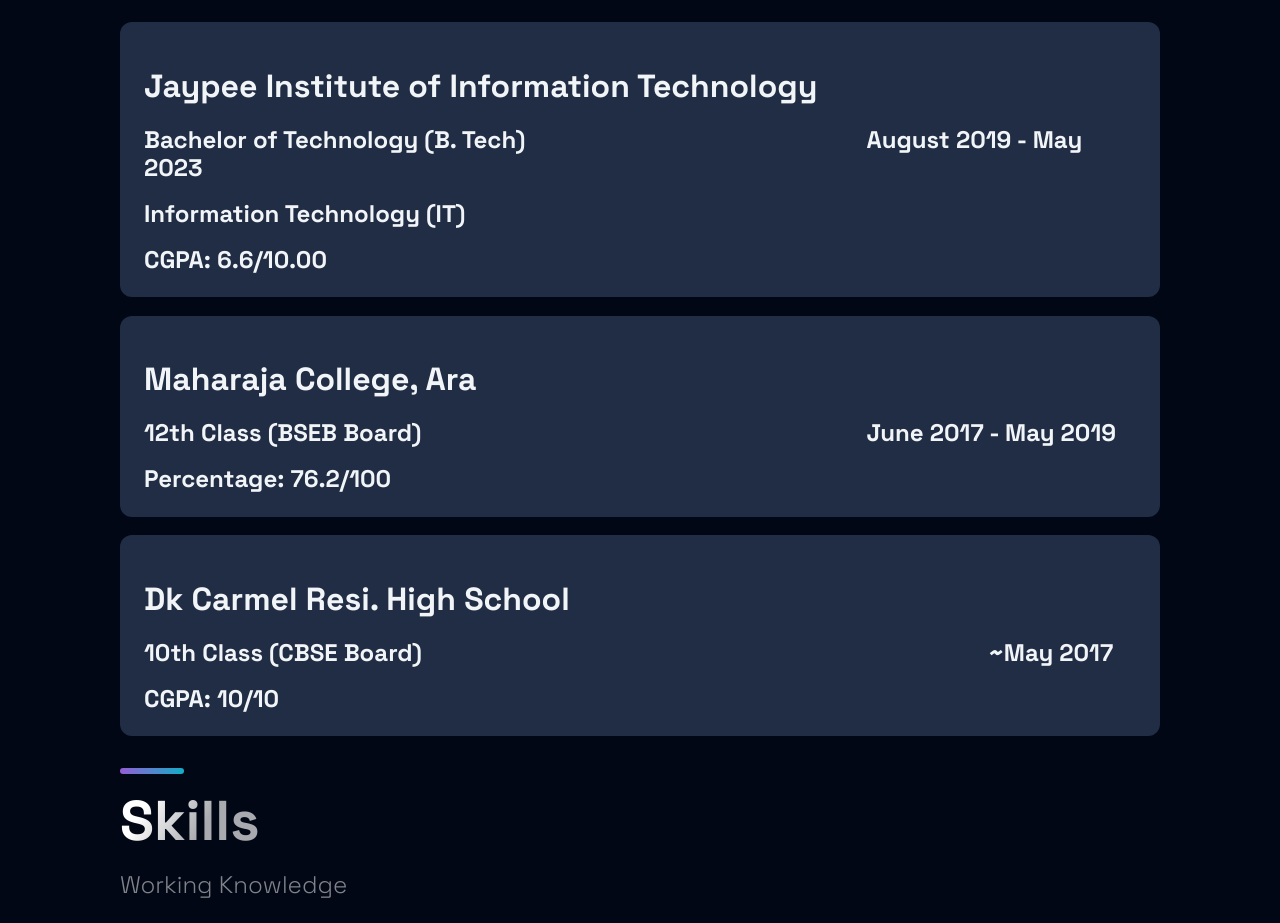
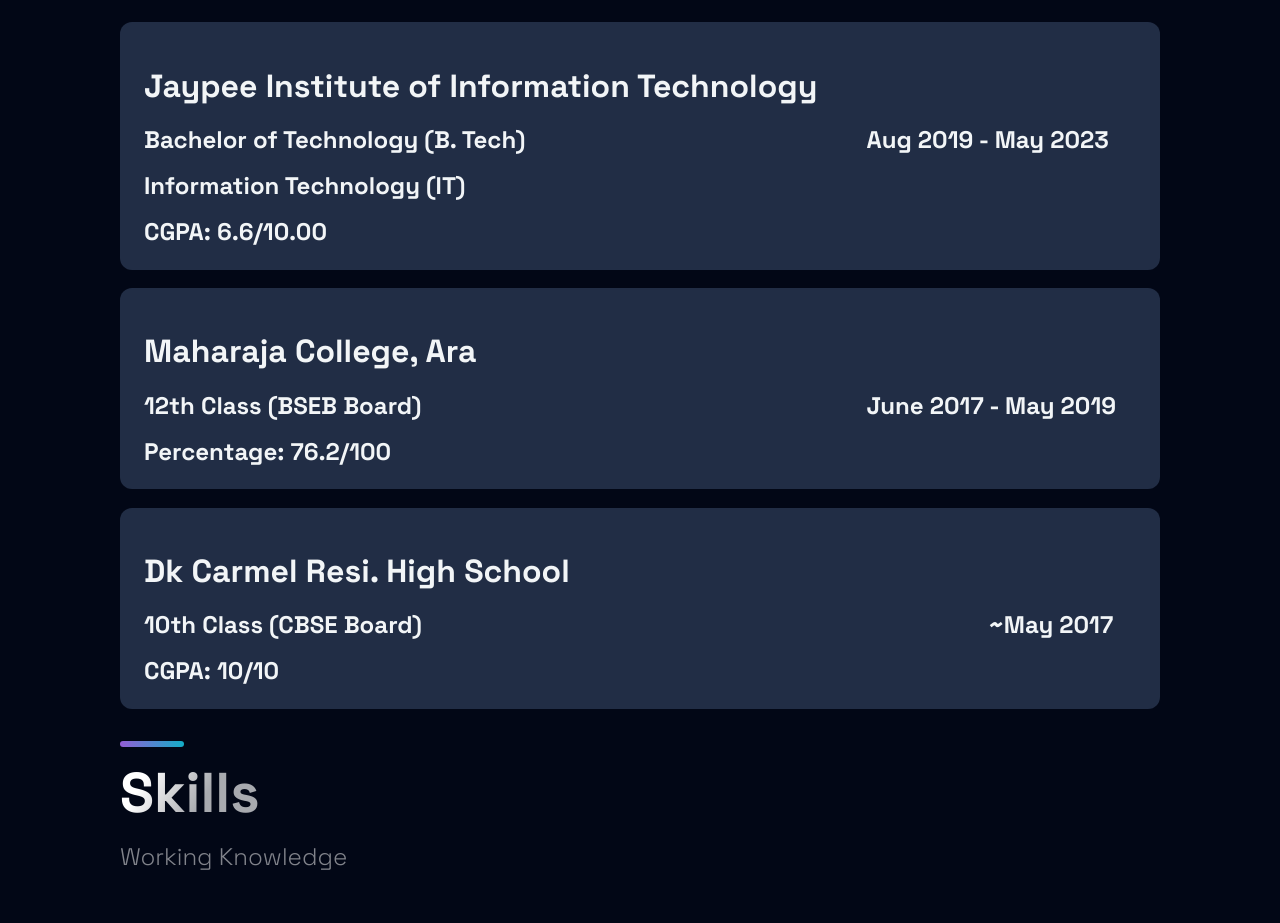
Before and after one commit to MuktiSingh/Portfolio-Website, a Next.js app: page / in a window 1280 px wide. Shown: the part 1660-2583 px from the top of the page. Built offline with nearby package versions, Linux system fonts and the light colour scheme.

Commit message:
Updated College details

```diff
--- a/src/components/Acomplishments/Acomplishments.js
+++ b/src/components/Acomplishments/Acomplishments.js
@@ -8,7 +8,7 @@
     <SectionTitle>Education</SectionTitle>
     <Box>
       <h1>Jaypee Institute of Information Technology</h1>
-      <h2>Bachelor of Technology (B. Tech) &nbsp; &nbsp; &nbsp; &nbsp; &nbsp; &nbsp; &nbsp; &nbsp; &nbsp; &nbsp; &nbsp; &nbsp; &nbsp; &nbsp; &nbsp; &nbsp; &nbsp; &nbsp; &nbsp; &nbsp; &nbsp; &nbsp; &nbsp; &nbsp;&nbsp; &nbsp; &nbsp; &nbsp; August 2019 - May 2023</h2><br/>
+      <h2>Bachelor of Technology (B. Tech) &nbsp; &nbsp; &nbsp; &nbsp; &nbsp; &nbsp; &nbsp; &nbsp; &nbsp; &nbsp; &nbsp; &nbsp; &nbsp; &nbsp; &nbsp; &nbsp; &nbsp; &nbsp; &nbsp; &nbsp; &nbsp; &nbsp; &nbsp; &nbsp;&nbsp; &nbsp; &nbsp; &nbsp; Aug 2019 - May 2023</h2><br/>
       <h2>Information Technology (IT)</h2><br/>
       <h2><b>CGPA: 6.6/10.00</b></h2>
     </Box>
```
